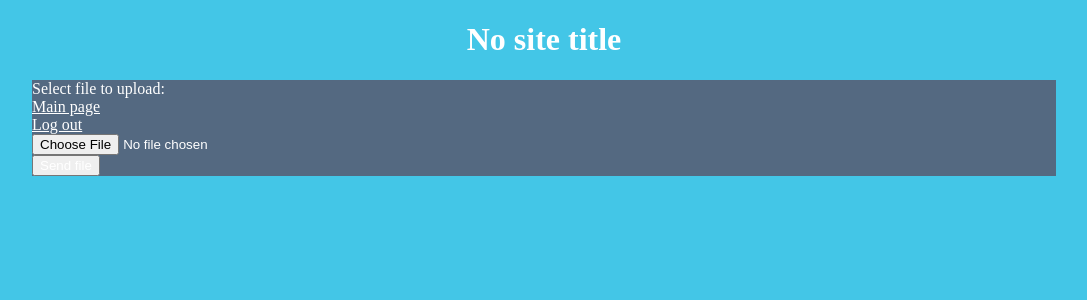
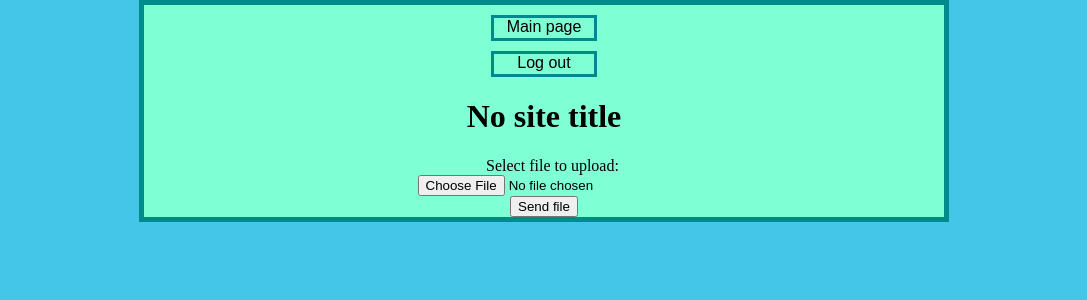
Before and after one commit to SajdoX/wykopek, a PHP site: the page made by src/templates/upload.html.twig in a window 1280 px wide. Shown: the top 300 px of the page, without its empty margins (96-1183 px from the left). Run offline with PHP 8.4, Linux system fonts and the light colour scheme; the template is opened without the code that fills it, so the values that code supplies are empty; some libraries are stand-ins or nearby versions.

Commit message:
css done

```diff
--- a/pub/style.css
+++ b/pub/style.css
@@ -1,5 +1,5 @@
 * {
-    color: white;
+    color: rgb(0, 0, 0);
 }
 
 body {
@@ -9,9 +9,9 @@ body {
 }
 
 div#pageContainer {
-    width: 80%;
-    margin: 0 auto;
-    background-color: rgb(84, 105, 129);
+    background-color: aquamarine;
+    border: 5px darkcyan solid;
+    width: 1200px;
     margin: auto;
 }
 
@@ -20,10 +20,10 @@ h1 {
 }
 
 div#post {
-    background-color: rgb(22, 53, 138);
+    background-color: rgb(52, 172, 156);
     padding: 20px;
     margin-bottom: 20px;
-    max-width: 75%;
+    width: 800px;
     text-align: center;
     margin: auto;
     color: black;
@@ -37,15 +37,108 @@ div#post img{
 }
 
 div#loggedUser {
-    text-align: right;
-    font-weight: 1.5rem;
-    height: 20px;
-    background-color: rgb(120, 120, 228);
+    background-color: aquamarine;
+    height: 50px;
+    width: 200px;
+    float: right;
+    text-align: center;
+    border: 3px darkcyan solid;
+    margin: 10px;
+    position: fixed;
+    right: 10px;
+    top: 10px;
 }
 
-.kloc {
-    background-color: rgb(55, 128, 103);
+
+
+.list td {
     width: 50px;
     height: 50px;
-    float: left;
+    background-color: aquamarine;
+    text-align: center;
+    border: 3px darkcyan solid;
+    font-family: fantasy;
 }
+
+a {
+    text-decoration: none;
+}
+
+#signin {
+    background-color: aquamarine;
+    border: 5px darkcyan solid;
+    width: 800px;
+    margin: auto;
+}
+
+#signin form {
+    text-align: center;
+    text-indent: 17px;
+}
+
+#mp {
+    width: 100px;
+    height: 20px;
+    background-color: aquamarine;
+    text-align: center;
+    border: 3px darkcyan solid;
+    font-family: fantasy;
+    margin: auto;
+    margin-top: 10px;
+}
+
+#signup {
+    background-color: aquamarine;
+    border: 5px darkcyan solid;
+    width: 800px;
+    margin: auto;
+}
+
+#signup form {
+    text-align: center;
+    text-indent: 17px;
+}
+
+#uploadsite {
+    background-color: aquamarine;
+    border: 5px darkcyan solid;
+    width: 800px;
+    margin: auto;
+}
+
+#uploadsite form {
+    text-align: center;
+    text-indent: 17px;
+}
+
+#lob {
+    width: 100px;
+    height: 20px;
+    background-color: aquamarine;
+    text-align: center;
+    border: 3px darkcyan solid;
+    font-family: fantasy;
+    margin: auto;
+    margin-top: 10px;
+}
+
+#adminpanel {
+    background-color: aquamarine;
+    border: 5px darkcyan solid;
+    width: 800px;
+    margin: auto;
+}
+
+#adminpanel img {
+    width: 400px;
+}
+
+#adminpanel  th{
+    background-color: aquamarine;
+    border: 5px darkcyan solid;
+}
+
+#adminpanel  td{
+    background-color: aquamarine;
+    border: 5px darkcyan solid;
+}
--- a/src/templates/admin.html.twig
+++ b/src/templates/admin.html.twig
@@ -1,6 +1,6 @@
 {%include 'header.html.twig'%}
-<div id="pageContainer">
-<a href="http://localhost/wykopek/pub">Main page</a>
+<div id="adminpanel">
+<div id="mp"><a href="http://localhost/wykopek/pub">Main page</a></div>
     <table>
         <tr>
             <th>Ban</th>
--- a/src/templates/header.html.twig
+++ b/src/templates/header.html.twig
@@ -5,6 +5,6 @@
     <meta http-equiv="X-UA-Compatible" content="IE=edge">
     <meta name="viewport" content="width=device-width, initial-scale=1.0">
     <title>{{pageTitle|default("Meme site")}}</title>
-    <link rel="stylesheet" href="style.css">
+    <link rel="stylesheet" href="style.css?v=<?php echo time(); ?>">
 </head>
 <body>
--- a/src/templates/upload.html.twig
+++ b/src/templates/upload.html.twig
@@ -1,17 +1,16 @@
 {% include 'header.html.twig' %}
-<h1>{{ pageTitle|default("No site title") }}</h1>
+
 {% if user is defined %}
 <div id="loggedUser">Zalogowano jako: {{ user.getName() }} </div>
 {% endif %}
-<div id="pageContainer">
+<div id="uploadsite">
+    <div id="mp"><a href="http://localhost/wykopek/pub">Main page</a></div>
+    <div id="lob"><a href="logout">Log out</a></div>
+    <h1>{{ pageTitle|default("No site title") }}</h1>
 <form action="" method="post" enctype="multipart/form-data">
     <label for="uploadedFile">
         Select file to upload:
     </label>
-    <br>
-    <a href="http://localhost/wykopek/pub">Main page</a>
-    <br>
-    <a href="logout">Log out</a>
     <br>
     {% if user is defined %}
     <input type="hidden" name="userId" value="{{ user.getId() }}">
```
Also changed, not shown: src/templates/index.html.twig (+19 -14 lines), src/templates/login.html.twig (+5 -5 lines), src/templates/register.html.twig (+5 -5 lines).
